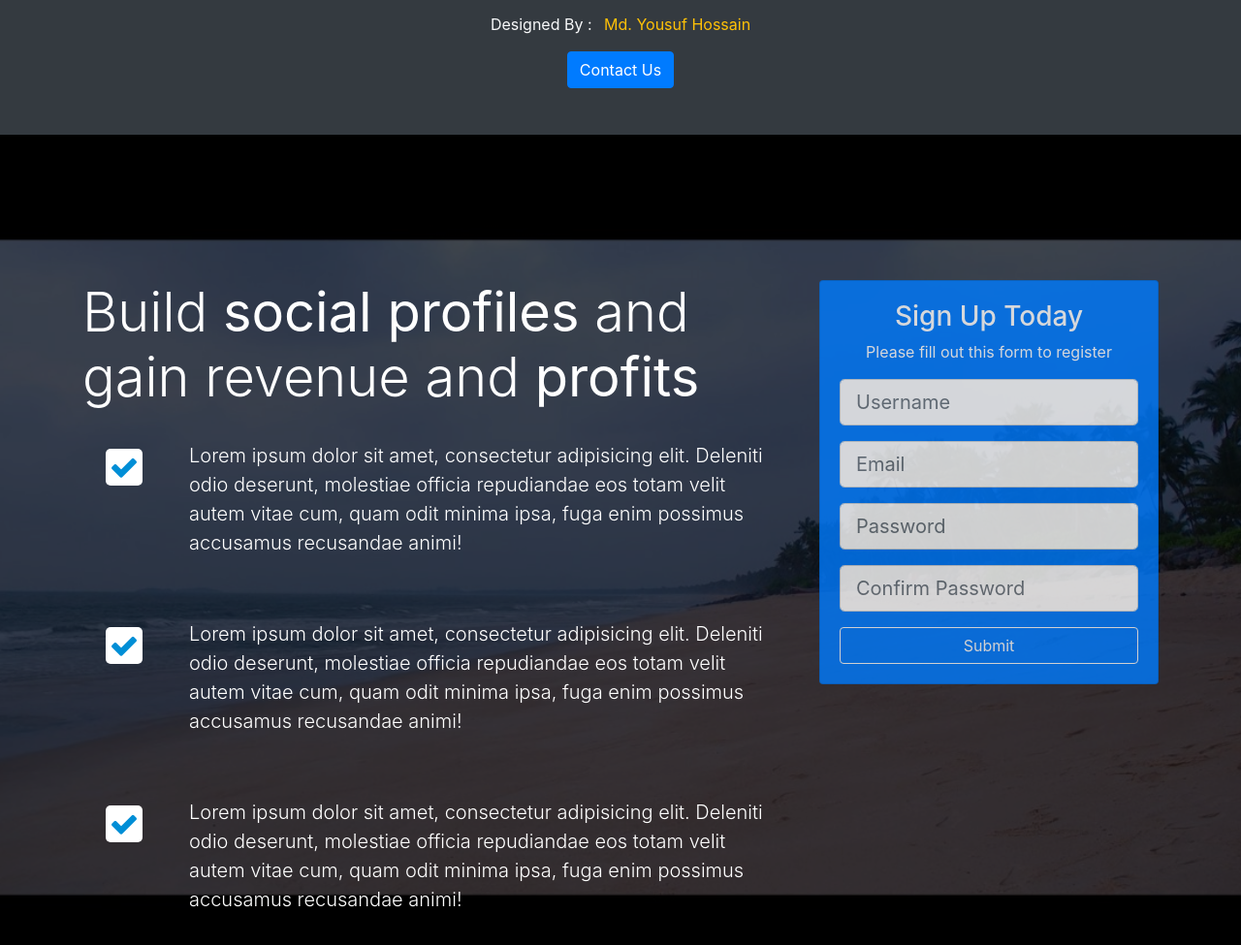
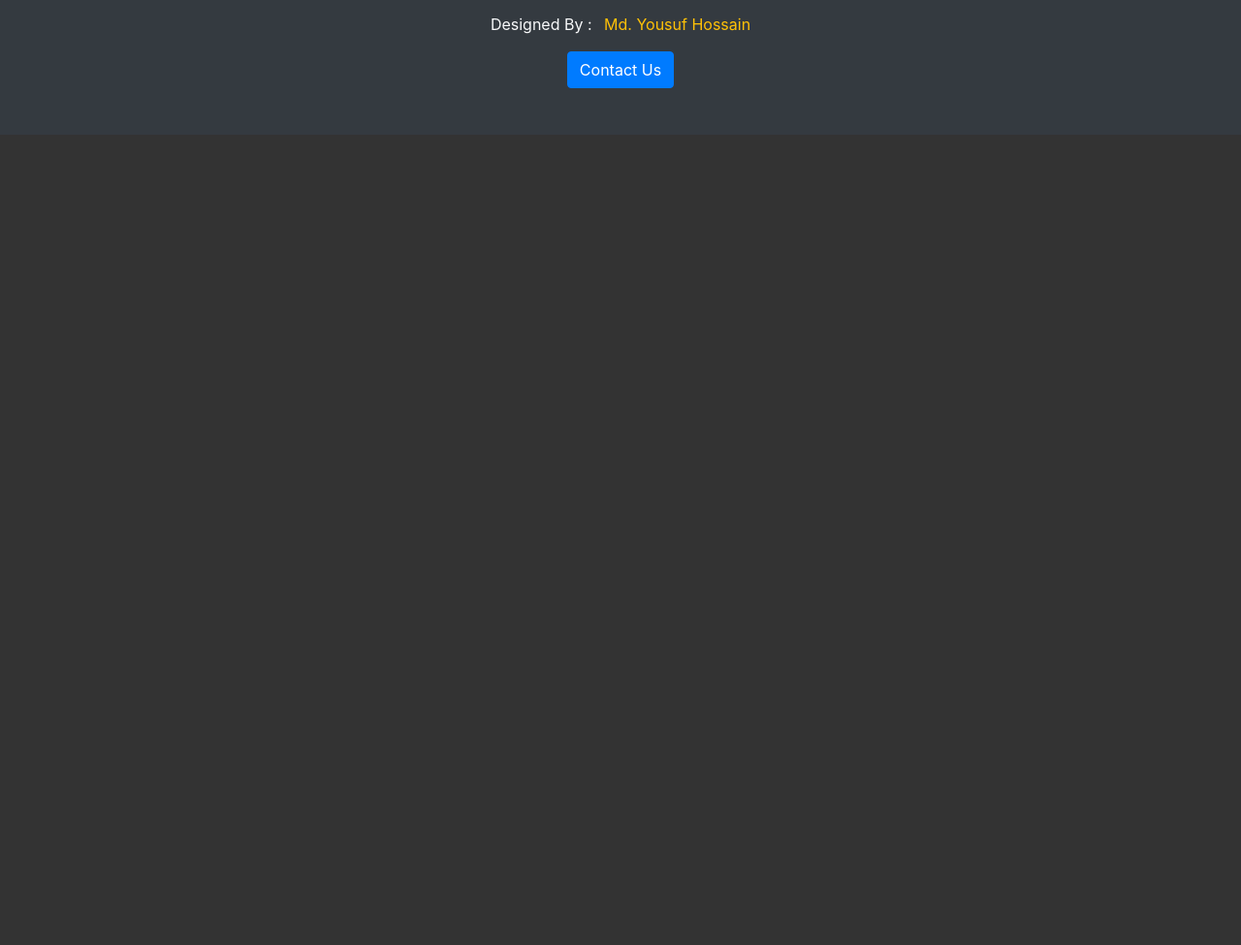
Before and after one commit to wddyousuf/LoopLab-Bootstrap4-Project, a website: page src/index.html in a window 1280 px wide. Shown: the part 3939-4914 px from the top of the page at 97% size. After the commit the page ends 4078 px from the top, so only its background shows below. Drawn offline with Linux system fonts and the light colour scheme.

Commit message:
Trial Part deleted

```diff
--- a/src/index.html
+++ b/src/index.html
@@ -273,87 +273,3 @@
     <script src="js/bootstrap.min.js"></script>
   </body>
 </html>
-
-
-
-
-
-
-
-
-
-
-
-
-
-
-
-
-
-
-
-
-
-
-
-
- <section id="home_section">
-      <div class="dark-overlay">
-        <div class="home-inner">
-          <div class="container">
-            <div class="row">
-              <div class="col-md-12 col-lg-8 d-none d-sm-block">
-                <h1 class="display-4">Build <strong>social profiles</strong> and gain revenue and <strong>profits</strong></h1>
-                <div class="d-flex flex-row">
-                  <div class="p-4 align-self-start mt-2">
-                    <i class="fa fa-check"></i>
-                  </div>
-                  <div class="align-self-end p-4">
-                    <p class="lead">Lorem ipsum dolor sit amet, consectetur adipisicing elit. Deleniti odio deserunt, molestiae officia repudiandae eos totam velit autem vitae cum, quam odit minima ipsa, fuga enim possimus accusamus recusandae animi!</p>
-                  </div>
-                </div>
-                <div class="d-flex flex-row">
-                  <div class="p-4 align-self-start mt-2">
-                    <i class="fa fa-check"></i>
-                  </div>
-                  <div class="align-self-end p-4">
-                    <p class="lead">Lorem ipsum dolor sit amet, consectetur adipisicing elit. Deleniti odio deserunt, molestiae officia repudiandae eos totam velit autem vitae cum, quam odit minima ipsa, fuga enim possimus accusamus recusandae animi!</p>
-                  </div>
-                </div>
-                <div class="d-flex flex-row">
-                  <div class="p-4 align-self-start mt-2">
-                    <i class="fa fa-check"></i>
-                  </div>
-                  <div class="align-self-end p-4">
-                    <p class="lead">Lorem ipsum dolor sit amet, consectetur adipisicing elit. Deleniti odio deserunt, molestiae officia repudiandae eos totam velit autem vitae cum, quam odit minima ipsa, fuga enim possimus accusamus recusandae animi!</p>
-                  </div>
-                </div>
-              </div>
-              <div class="col-md-12 col-lg-4">
-                <div class="card bg-primary text-center card-form">
-                  <div class="card-body">
-                    <h3>Sign Up Today</h3>
-                    <p>Please fill out this form to register</p>
-                    <form action="">
-                      <div class="form-group">
-                        <input type="text" name="username" value="" placeholder="Username" class="form-control form-control-lg">
-                      </div>
-                      <div class="form-group">
-                        <input type="email" name="email" value="" placeholder="Email" class="form-control form-control-lg">
-                      </div>
-                      <div class="form-group">
-                        <input type="password" name="pass1" value="" placeholder="Password" class="form-control form-control-lg">
-                      </div>
-                      <div class="form-group">
-                        <input type="password" name="pass2" value="" placeholder="Confirm Password" class="form-control form-control-lg">
-                      </div>
-                      <input type="button" name="" value="Submit" class="btn btn-outline-light btn-block">
-                    </form>
-                  </div>
-                </div>
-              </div>
-            </div>
-          </div>
-        </div>
-      </div>
-    </section>
```
